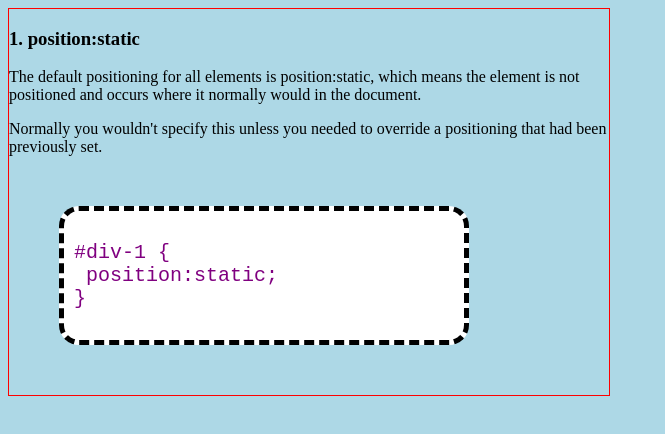
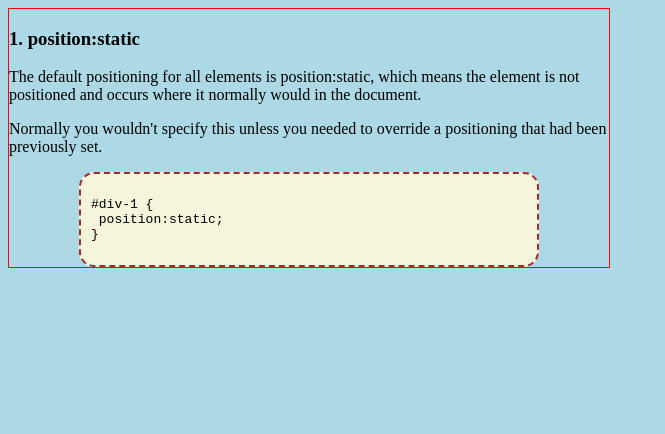
Before and after one commit to OldStd/OldStd.github.io, a plain HTML site: page latihan/Positioning/n1.html in a window 1280 px wide. Shown: the whole page, without its empty margins (0-665 px from the left). Drawn offline with Linux system fonts and the light colour scheme; files that its build step writes are made by us from their sources.

Commit message:
Add files via upload

```diff
--- a/latihan/Positioning/css/ss5.css
+++ b/latihan/Positioning/css/ss5.css
@@ -15,3 +15,10 @@
  width:200px;
  }
 /* end of ss5.css */
+
+div#pre1 {
+    width: 300px;
+    height: 100px;
+    border: 2px dotted white;
+    background-color: beige;
+}
--- a/latihan/Positioning/css/ssnx.css
+++ b/latihan/Positioning/css/ssnx.css
@@ -8,15 +8,11 @@
     background-color: lightblue;
   }
 div#pre1 {
-  padding: 10px;
-  border: 5px dashed black;
-  background-color: white;
-  color: purple;
-  border-radius: 20px;
-  margin: 50px;
-  width: 380px;
-  height: auto;
-  font-size: 20px;
+    border: 2px dashed brown;
+    background-color: beige;
+    margin: 0px 70px;
+    border-radius: 15px;
+    padding: 10px;
 }
 pre {
     width: 380px;
--- a/latihan/Positioning/css/stylesheet.css
+++ b/latihan/Positioning/css/stylesheet.css
@@ -94,3 +94,12 @@
  }
 
 /* </style> */
+
+
+
+pre {
+    width: 200px;
+    height: 100px;
+    border: 2px dotted white;
+    background-color: beige;
+}
--- a/latihan/Positioning/n1.html
+++ b/latihan/Positioning/n1.html
@@ -3,7 +3,7 @@
 
 <head>
   <title>Notes & CSS</title>
-  <link rel="stylesheet" type="text/css" href="ssnx.css">
+  <link rel="stylesheet" type="text/css" href="css/ssnx.css">
 </head>
 
 <body class="n-body">
```
Also changed, not shown: latihan/Positioning/n0.html (+1 -1 lines), latihan/Positioning/n10.html (+1 -1 lines), latihan/Positioning/n2.html (+1 -1 lines), latihan/Positioning/n3.html (+1 -1 lines), latihan/Positioning/n4.html (+1 -1 lines), latihan/Positioning/n5.html (+1 -1 lines), latihan/Positioning/n6.html (+1 -1 lines), latihan/Positioning/n7.html (+1 -1 lines), latihan/Positioning/n8.html (+1 -1 lines), latihan/Positioning/n9.html (+1 -1 lines), latihan/Positioning/nx.html (+1 -1 lines).
